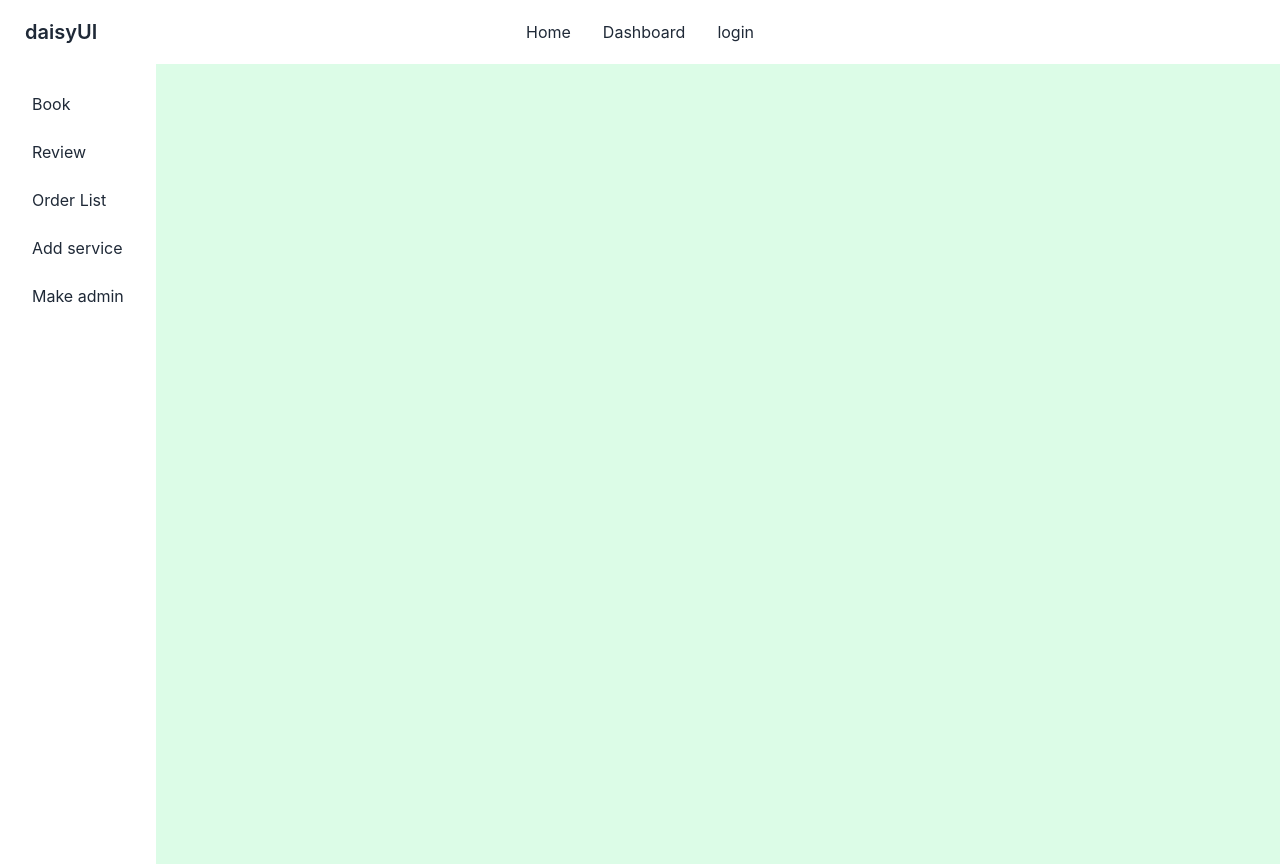
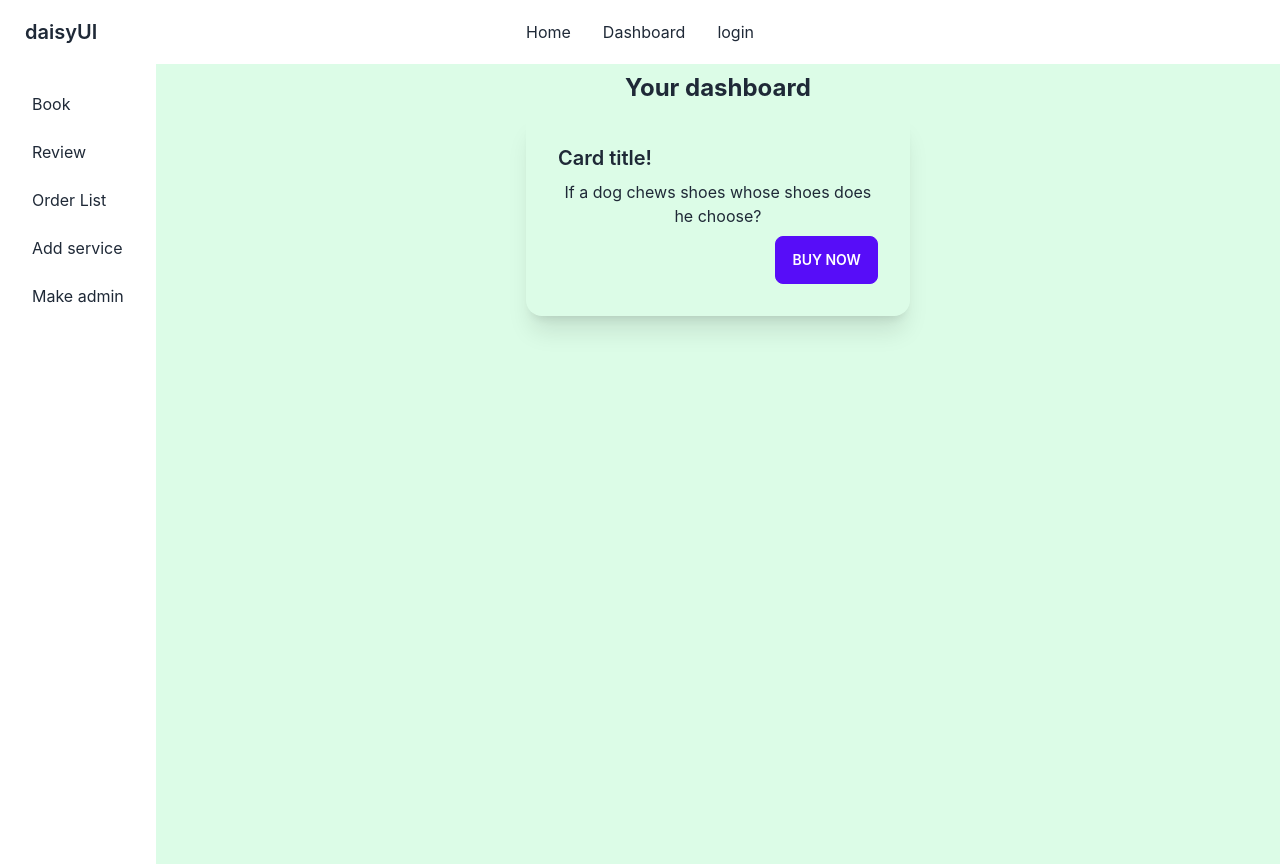
Before and after one commit to bmsani/luxury-living-mma, a React (Create React App) app: page /dashboard in a window 1280 px wide. Built offline with nearby package versions, Linux system fonts and the light colour scheme.

Commit message:
Dah route set

```diff
--- a/src/App.js
+++ b/src/App.js
@@ -18,7 +18,7 @@ function App() {
       <Route path='/' element={<Home></Home>}></Route>
       <Route path='login' element={<Login></Login>}></Route>
         <Route path='dashboard' element={<Dashboard></Dashboard>}>
-          <Route path='book' element={<PaymentGetway></PaymentGetway>}></Route>
+          <Route index element={<PaymentGetway></PaymentGetway>}></Route>
           <Route path='review' element={<Review></Review>}></Route>
           <Route path='orderList' element={<OrderList></OrderList>}></Route>
           <Route path='addService' element={<AddService></AddService>}></Route>
--- a/src/Pages/Dashboard/Dashboard.js
+++ b/src/Pages/Dashboard/Dashboard.js
@@ -6,14 +6,14 @@ const Dashboard = () => {
         <div className="drawer drawer-mobile">
             <input id="my-drawer-2" type="checkbox" className="drawer-toggle" />
             <div className="drawer-content flex flex-col items-center bg-green-100 h-screen">
-                {/* <!-- Page content here --> */}
+                <h5 className='text-2xl font-bold py-2'>Your dashboard</h5>
                 <Outlet></Outlet>
             </div>
             <div className="drawer-side">
                 <label htmlFor="my-drawer-2" className="drawer-overlay"></label>
                 <ul className="menu p-4 overflow-y-auto w-full bg-base-100 text-base-content">
                     {/* <!-- Sidebar content here --> */}
-                    <li><a href='book'>Book</a></li>
+                    <li><a href='/dashboard'>Book</a></li>
                     <li><a href='review'>Review</a></li>
                     <li><a href='orderList'>Order List</a></li>
                     <li><a href='addService'>Add service</a></li>
```
